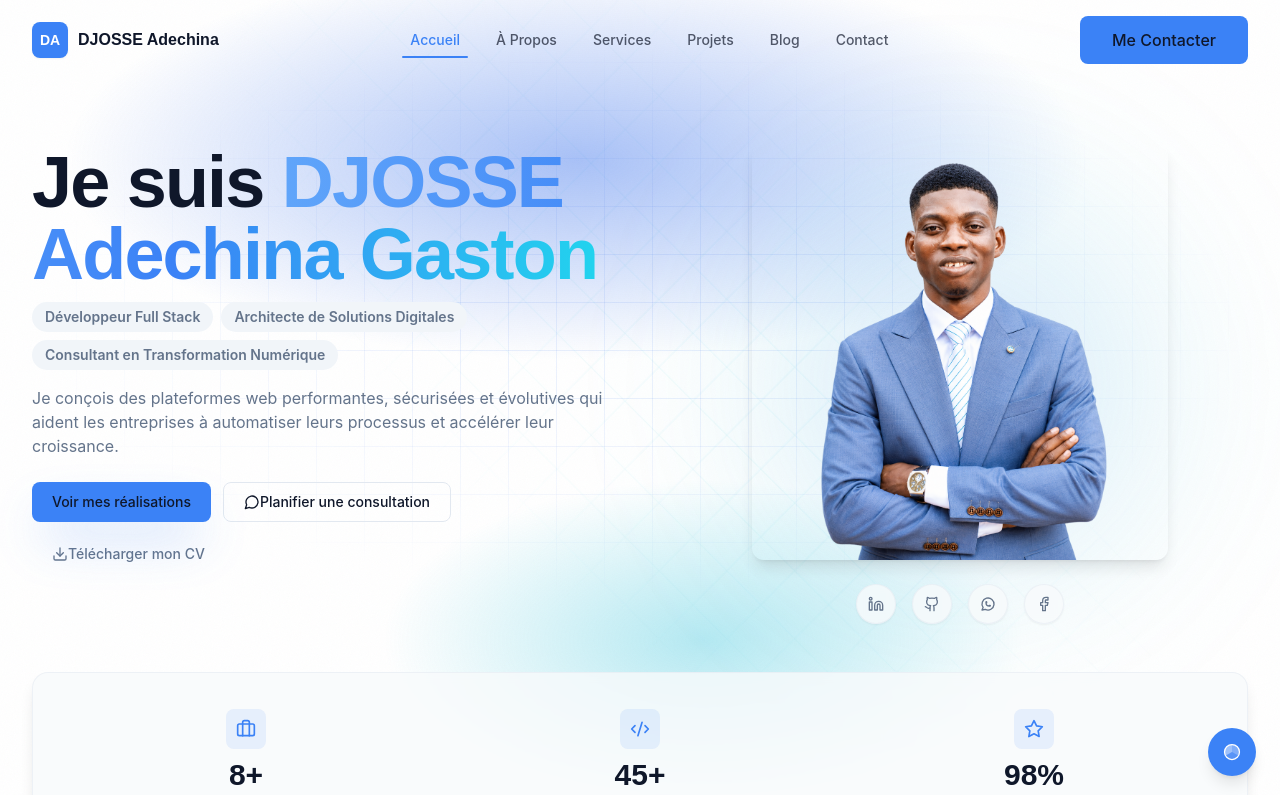
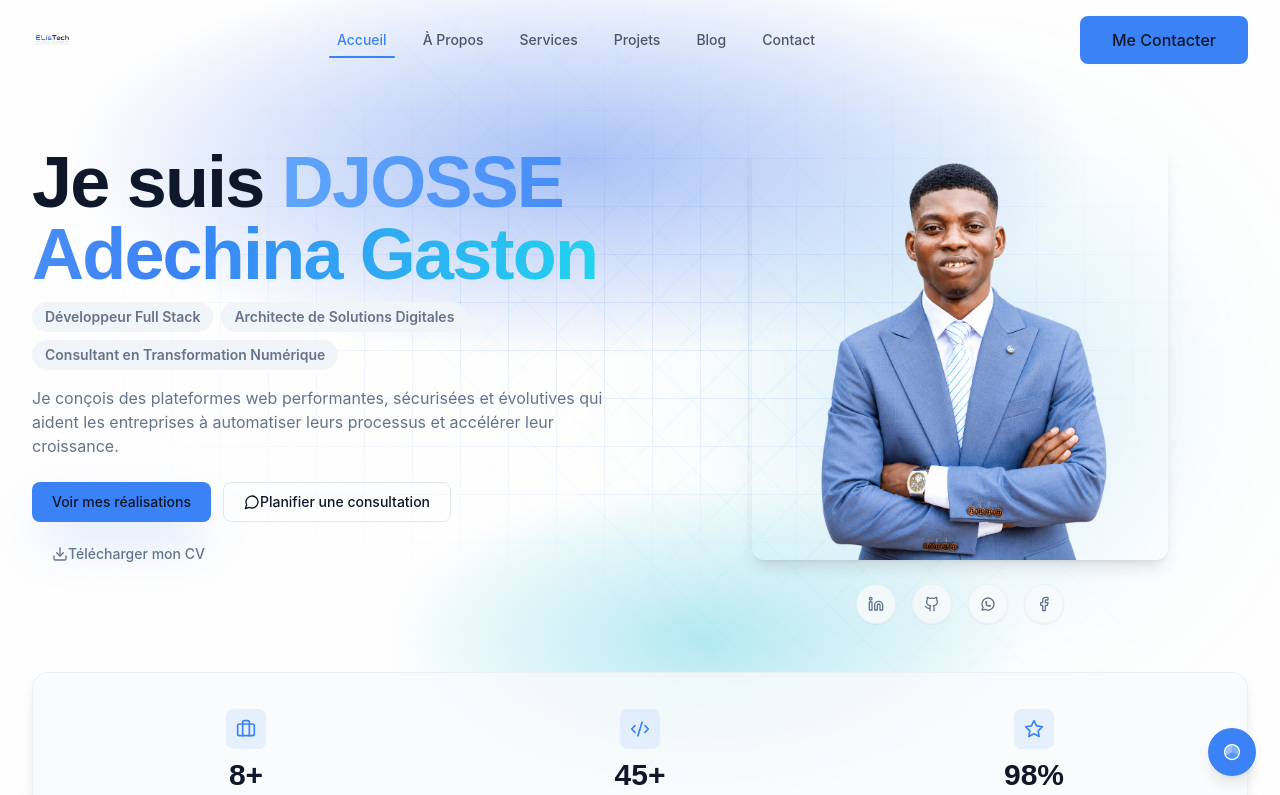
Before and after one commit to djosssegaston/portefolio, a Next.js app: page / in a window 1280 px wide. Shown: the top 795 px of the page. Built offline with nearby package versions, Linux system fonts and the light colour scheme.

Commit message:
refactor(Header): remove DJOSSE Adechina text, enlarge logo container with auto width for proper display

```diff
--- a/src/components/layout/Header.tsx
+++ b/src/components/layout/Header.tsx
@@ -56,19 +56,16 @@ export default function Header() {
     >
       <div className="max-w-7xl mx-auto px-4 sm:px-6 lg:px-8">
         <div className="flex items-center justify-between h-16 lg:h-20">
-          <Link href="/" className="flex items-center gap-2.5 group">
+          <Link href="/" className="flex items-center group">
             {logoUrl ? (
-              <div className="w-9 h-9 rounded-lg overflow-hidden shadow-sm transition-transform group-hover:scale-105">
-                <Image src={logoUrl} alt="Logo" width={36} height={36} className="w-full h-full object-contain" />
+              <div className="h-10 w-auto overflow-hidden transition-transform group-hover:scale-105">
+                <Image src={logoUrl} alt="Logo" width={160} height={40} className="h-10 w-auto object-contain" />
               </div>
             ) : (
-              <div className="w-9 h-9 rounded-lg bg-primary flex items-center justify-center shadow-sm transition-transform group-hover:scale-105">
+              <div className="h-10 w-10 rounded-lg bg-primary flex items-center justify-center shadow-sm transition-transform group-hover:scale-105">
                 <span className="text-white font-heading font-bold text-sm">DA</span>
               </div>
             )}
-            <span className="font-heading font-bold text-base text-foreground">
-              DJOSSE Adechina
-            </span>
           </Link>
 
           <nav className="hidden lg:flex items-center gap-1">
--- a/src/lib/data/config.json
+++ b/src/lib/data/config.json
@@ -1,4 +1,5 @@
 {
   "avatar": "/uploads/1781900680367-llqgv8.png",
-  "aboutImage": "/uploads/1781880877372-riir1j.jpeg"
+  "aboutImage": "/uploads/1781880877372-riir1j.jpeg",
+  "logo": "/uploads/1781903052325-xzpm6t.png"
 }
```
Also changed, not shown: public/uploads/1781903052325-xzpm6t.png (added).
